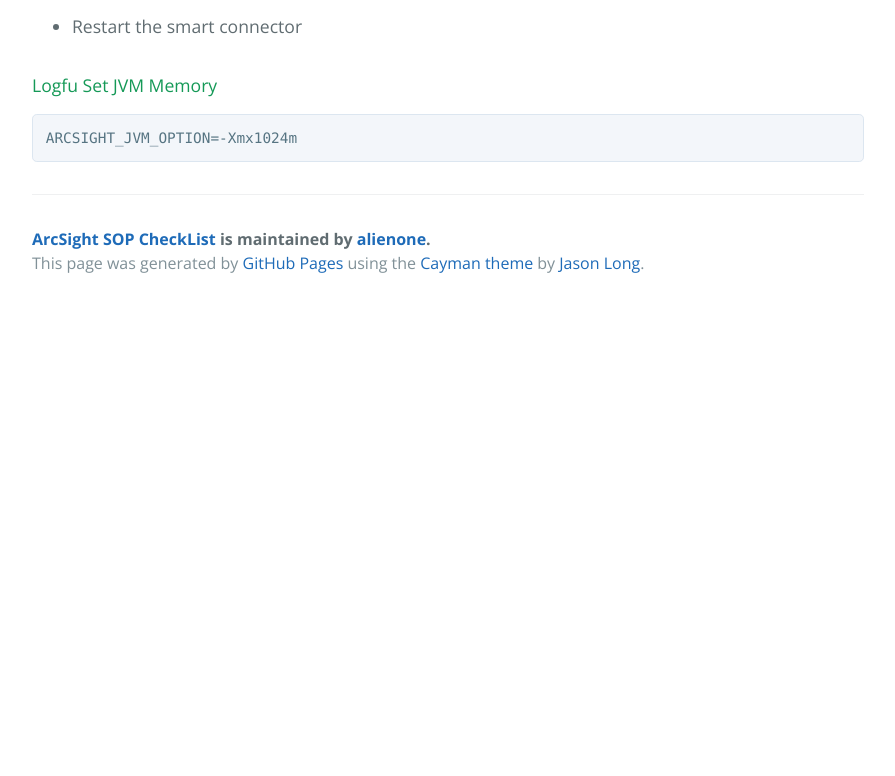
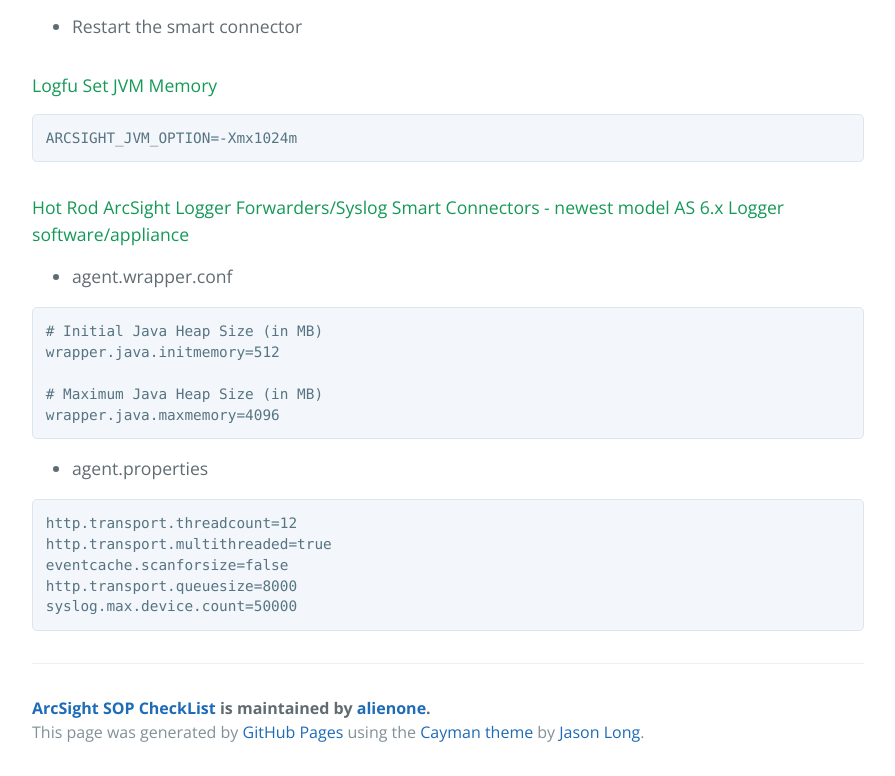
Before and after one commit to czaja/ArcSightSOPS, a plain HTML site: page index.html in a window 1280 px wide. Shown: the part 8501-9277 px from the top of the page, without its empty margins (192-1087 px from the left). Before the commit the page ends 8808 px from the top, so only its background shows below. Drawn offline with nearby package versions, Linux system fonts and the light colour scheme.

Commit message:
Create gh-pages branch via GitHub

```diff
--- a/index.html
+++ b/index.html
@@ -468,6 +468,31 @@ size.use.utf8.bytes=true
 <pre><code>ARCSIGHT_JVM_OPTION=-Xmx1024m
 </code></pre>
 
+<h4>
+<a id="hot-rod-arcsight-logger-forwarderssyslog-smart-connectors---newest-model-as-6x-logger-softwareappliance" class="anchor" href="#hot-rod-arcsight-logger-forwarderssyslog-smart-connectors---newest-model-as-6x-logger-softwareappliance" aria-hidden="true"><span class="octicon octicon-link"></span></a>Hot Rod ArcSight Logger Forwarders/Syslog Smart Connectors - newest model AS 6.x Logger software/appliance</h4>
+
+<ul>
+<li>agent.wrapper.conf </li>
+</ul>
+
+<pre><code># Initial Java Heap Size (in MB)
+wrapper.java.initmemory=512
+
+# Maximum Java Heap Size (in MB)
+wrapper.java.maxmemory=4096
+</code></pre>
+
+<ul>
+<li>agent.properties </li>
+</ul>
+
+<pre><code>http.transport.threadcount=12
+http.transport.multithreaded=true
+eventcache.scanforsize=false
+http.transport.queuesize=8000
+syslog.max.device.count=50000
+</code></pre>
+
       <footer class="site-footer">
         <span class="site-footer-owner"><a href="https://github.com/alienone/ArcSightSOPS">ArcSight SOP CheckList</a> is maintained by <a href="https://github.com/alienone">alienone</a>.</span>
 
```
Also changed, not shown: params.json (+1 -1 lines).
